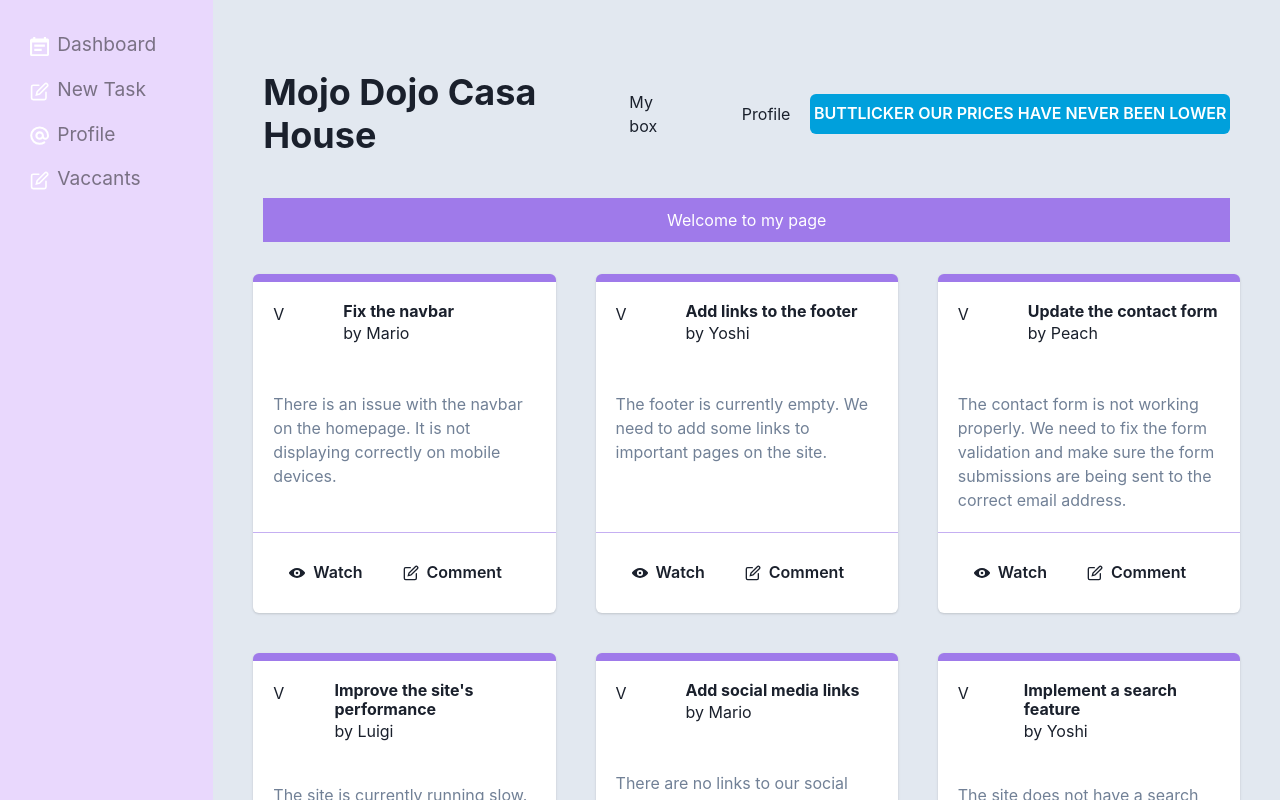
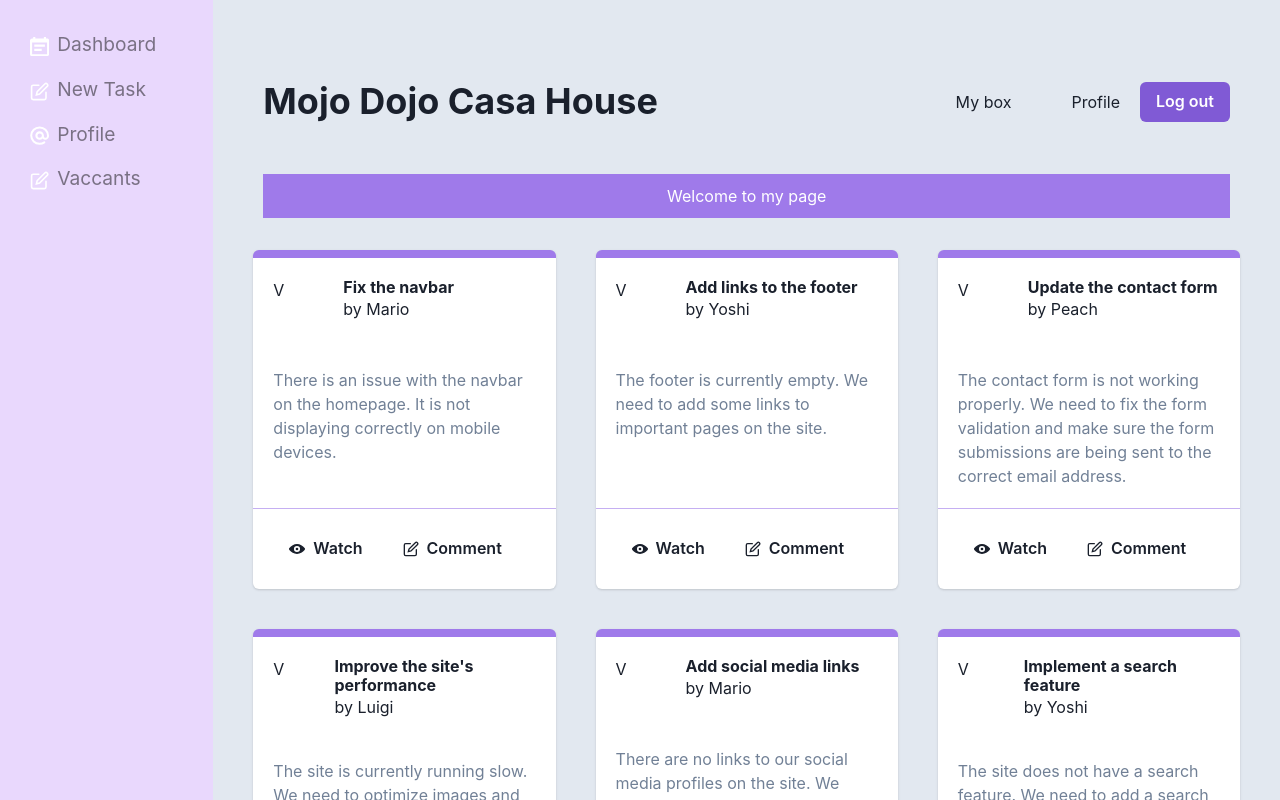
Before and after one commit to dirty-dan01/chakraTutorial, a React (Vite) app: page / in a window 1280 px wide. Shown: the top 800 px of the page. Built offline with nearby package versions, Linux system fonts and the light colour scheme; data requests are answered from the project's data file.

Commit message:
Toast add on

```diff
--- a/src/components/NavBar.jsx
+++ b/src/components/NavBar.jsx
@@ -1,6 +1,20 @@
 import { Flex, Box, Heading, Spacer, Text, Button, HStack, VStack } from "@chakra-ui/react";
+import { useToast } from "@chakra-ui/react";
+import { UnlockIcon} from "@chakra-ui/icons";
 
 export default function NavBar() {
+  const toast = useToast()
+  const showToast = () => {
+    toast({
+      title: 'logged out',
+      description: 'successful log out',
+      duration: 4000,
+      isClosable: true,
+      status: 'success',
+      position: 'top',
+      icon: <UnlockIcon/>
+    })
+  }
   return (
     <Flex as="nav" p="10px" alignItems="center">
       <Heading as="h1">Mojo Dojo Casa House</Heading>
@@ -9,9 +23,10 @@
       <HStack spacing="20px">
         <Box bg={"gray.200"} p={10}>My box</Box>
         <Text>Profile</Text>
-        <Button colorScheme="linkedin">BUTTLICKER OUR PRICES HAVE NEVER BEEN LOWER</Button>
+        <Button colorScheme="purple" onClick={showToast}>Log out</Button>
       </HStack>
     </Flex>
+
     //  <Flex bg={"gray.200"} justifyContent={"space-around"}>
     //      <Box w = "150px" h = "50px" bg={"red"}>1</Box>
     //      <Box w = "150px" h = "50px" bg={"blue"}>2</Box>
```
